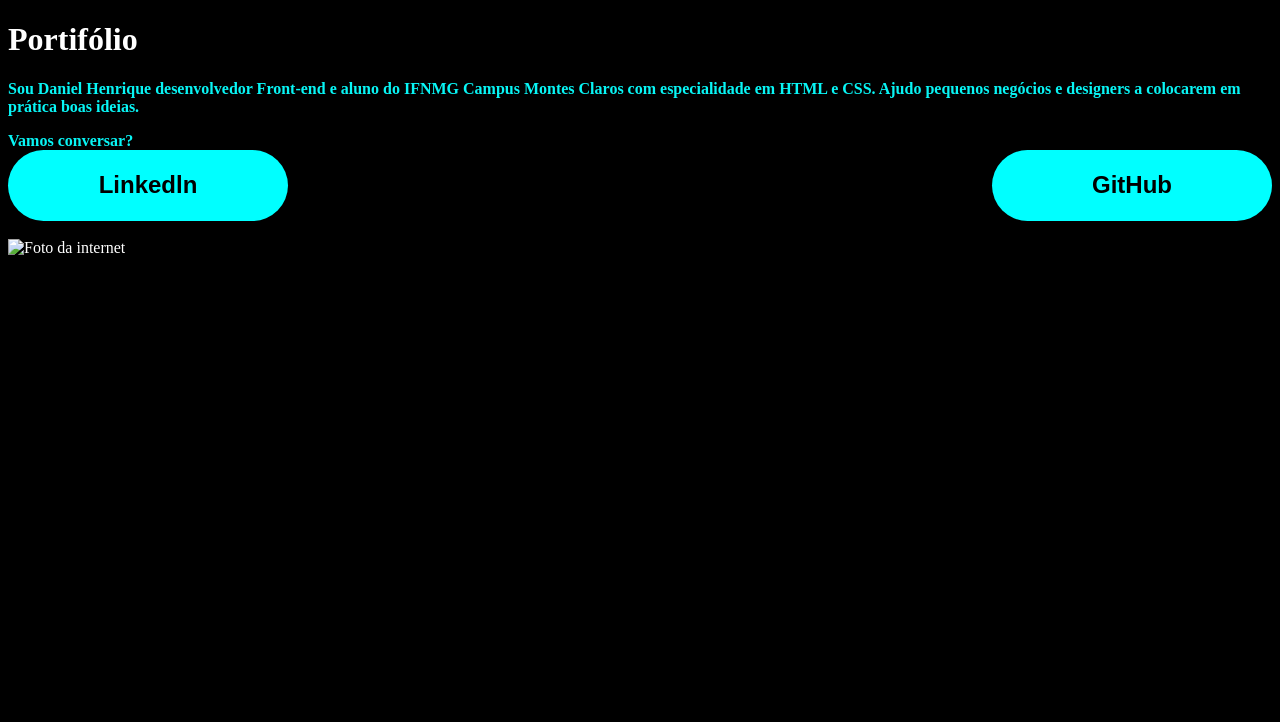
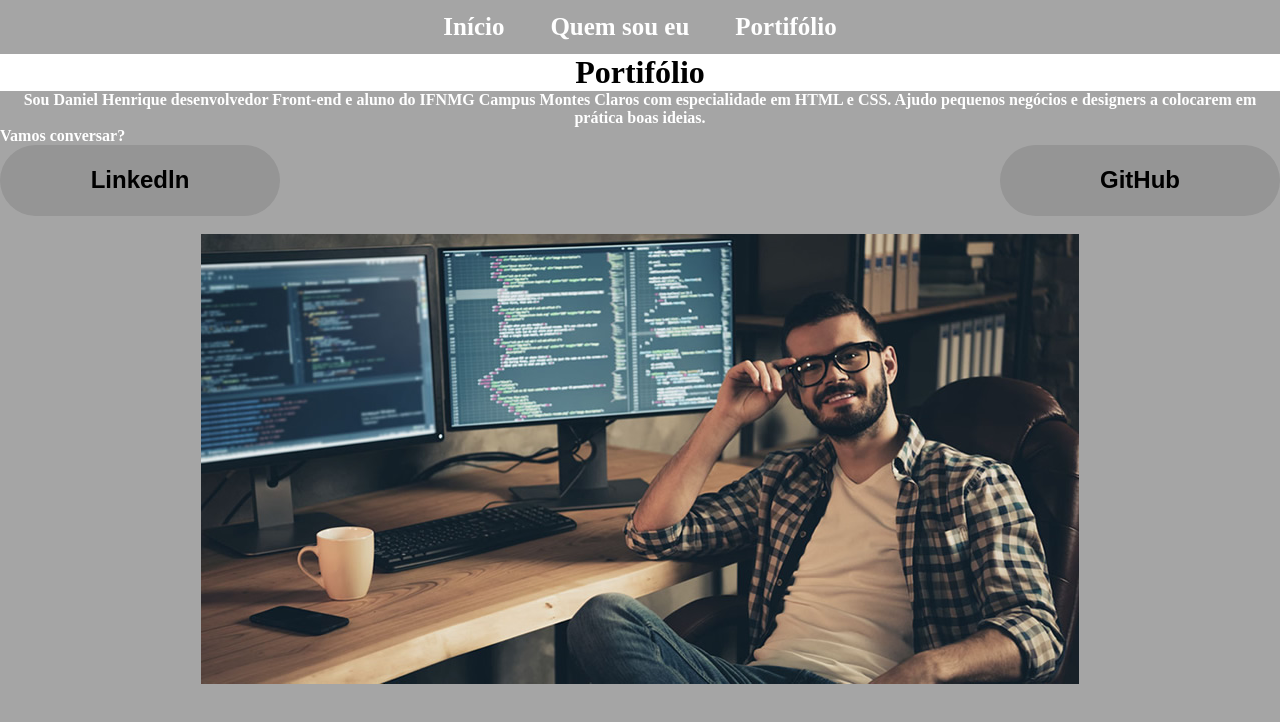
Before and after one commit to danielhenrique9210/portifolio, a plain HTML site: page index.html in a window 1280 px wide. Drawn offline with Linux system fonts and the light colour scheme.

Commit message:
Add files via upload

```diff
--- a/index.html
+++ b/index.html
@@ -8,6 +8,14 @@
     <link rel="stylesheet" href="style.css">
 </head>
 <body>
+   <nav>
+        <ul class="menu">
+
+          <h2><li><a class="menu_links" href="index.html">Início</a></li>
+              <li><a class="menu_links" href= "quem.html">Quem sou eu</a></li>
+              <li><a class="menu_links" href="#">Portifólio</a></li></h2>
+            </ul>
+        </nav>
     <main>
     <h1> Portifólio </h1>
 <p><strong>Sou Daniel Henrique desenvolvedor Front-end e aluno do IFNMG Campus Montes Claros com especialidade em HTML e CSS.
@@ -15,11 +23,11 @@
 Vamos conversar?</strong>
 <br>
 <div class="apresentacao_links">
-<a href class="apresentacao_links_link https://br.linkedin.com/">Linkedln</a>
-<a href class="apresentacao_links_link https://github.com/danielhenrique9210">GitHub</a>
+<a class="apresentacao_links_link" href="https://br.linkedin.com/">Linkedln</a>
+<a class="apresentacao_links_link" href="https://github.com/danielhenrique9210">GitHub</a>
 </div>
 <br>
-<img src="imagem.net.jpg" alt="Foto da internet">
+<center><img src="pgindex.jpg" alt="Foto da internet"</center>
 </main>
 </body>
 
--- a/style.css
+++ b/style.css
@@ -1,22 +1,31 @@
 *{
-    margin: 60;
-    padding: 60;
+    margin: 0;
+    padding: 0;
 }
 body{
     height: 100vh;
     box-sizing: border-box;
-    background-color: black;
+    background-color: rgb(165, 165, 165);
     color: white;
+    }
+h1{
+    text-align: center;
+    color: black;
+    background-color: white;
 }
+p{
+    text-align: center;
+}
+
 strong{
-    color: rgb(8, 245, 245);
+    color: rgb(255, 255, 255);
 }
 .apresentacao_links{
     display: flex;
     justify-content: space-between;
 }
 .apresentacao_links_link{
-background-color: aqua;
+background-color: rgb(149, 149, 149);
 width: 280px;
 text-align: center;
 border-radius: 160px;
@@ -27,3 +36,27 @@ text-decoration: none;
 color: black;
 font-family: 'Montserrat', sans-serif;
 }
+.menu{
+    max-width: 1400px;
+    padding: 1%;
+    margin: 0 auto;
+}
+nav{
+    display: flex;
+    align-items: center;
+    justify-content: space-between;
+}
+nav ul{
+    list-style: none;
+}
+nav ul li{
+display: inline-block;
+}
+nav ul li a{
+    padding: 10px 20px;
+    text-decoration: none;
+    font-size: 25px;
+    color: white;
+    border-radius: 30px;
+    transition: 0.6s;
+}
```
Also changed, not shown: quem.html (+1 -0 lines), pgindex.jpg (added).
